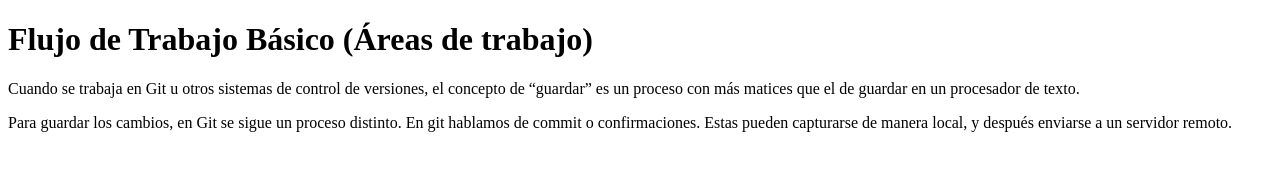
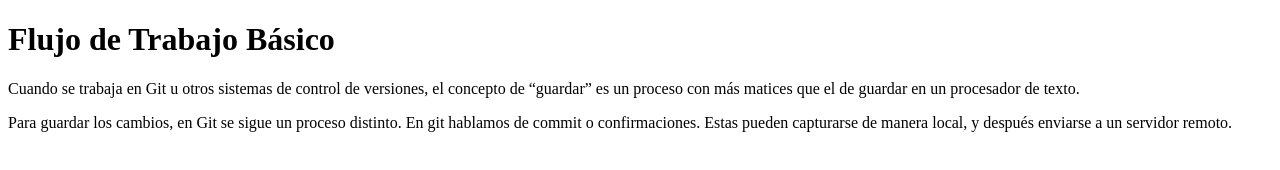
Before and after one commit to mrc2709/aprendiendo-git, a plain HTML site: page index.html in a window 1280 px wide. Drawn offline with Linux system fonts and the light colour scheme.

Commit message:
Se eliminó del título (areas de trabajo)

```diff
--- a/index.html
+++ b/index.html
@@ -7,7 +7,7 @@
     <title>Aprendiendo Git</title>
 </head>
 <body>
-    <h1>Flujo de Trabajo Básico (Áreas de trabajo)</h1>
+    <h1>Flujo de Trabajo Básico</h1>
     <p>
         Cuando se trabaja en Git u otros sistemas de control de versiones, el concepto de “guardar”
         es un proceso con más matices que el de guardar en un procesador de texto.
```
